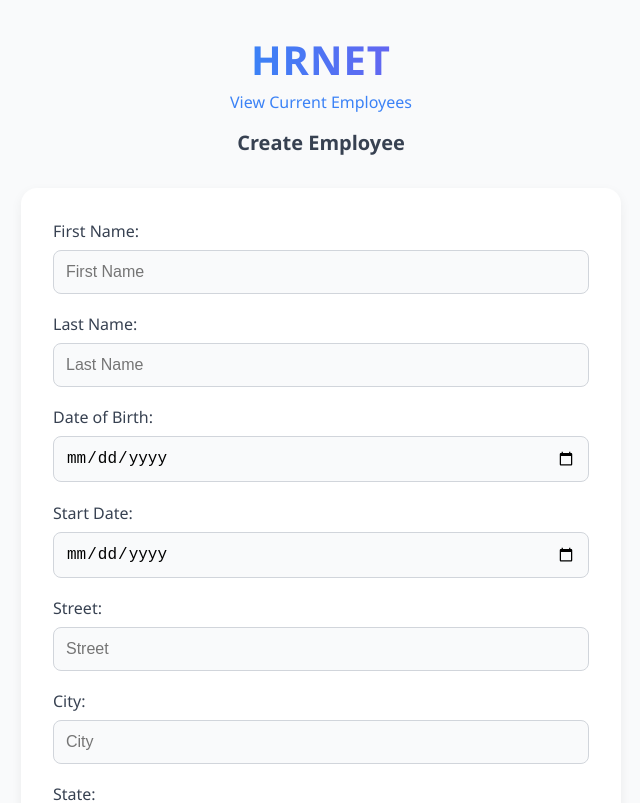
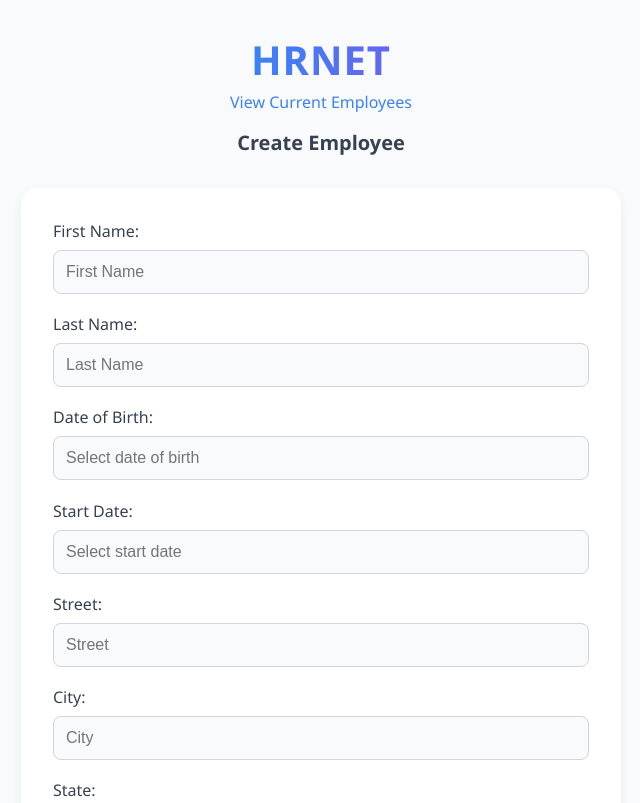
Before and after one commit to Foxygene/HRnet, a React (Vite) app: page / in a window 1280 px wide. Shown: the top 803 px of the page, without its empty margins (319-959 px from the left). Built offline with nearby package versions, Linux system fonts and the light colour scheme.

Commit message:
feat(CreateEmployee): added date picker from lib setup and css tweek

```diff
--- a/package.json
+++ b/package.json
@@ -12,6 +12,7 @@
   "dependencies": {
     "react": "^19.1.0",
     "react-data-table-component": "^7.7.0",
+    "react-datepicker": "^8.4.0",
     "react-dom": "^19.1.0",
     "react-router-dom": "^7.6.2",
     "zustand": "^5.0.5"
--- a/src/pages/CreateEmployee.css
+++ b/src/pages/CreateEmployee.css
@@ -92,3 +92,9 @@ button[type="submit"] {
 button[type="submit"]:hover {
   background-color: #2563eb;
 }
+
+.react-datepicker-wrapper,
+.react-datepicker__input-container,
+.react-datepicker__input-container input {
+  width: 100%;
+}
--- a/src/pages/CreateEmployee.tsx
+++ b/src/pages/CreateEmployee.tsx
@@ -4,6 +4,8 @@ import { states } from "../data/states";
 import { Dropdown } from "../components/Dropdown/Dropdown";
 import "./CreateEmployee.css";
 import { Link } from "react-router-dom";
+import DatePicker from "react-datepicker";
+import "react-datepicker/dist/react-datepicker.css";
 
 const departments = [
   "Sales",
@@ -18,13 +20,13 @@ export const CreateEmployee = () => {
   const [formData, setFormData] = useState({
     firstName: "",
     lastName: "",
-    startDate: "",
     department: "",
-    dateOfBirth: "",
     street: "",
     city: "",
     state: "",
     zipCode: "",
+    dateOfBirth: "",
+    startDate: "",
   });
 
   const handleChange = (
@@ -37,6 +39,16 @@ export const CreateEmployee = () => {
     }));
   };
 
+  const handleDateChange = (
+    name: "dateOfBirth" | "startDate",
+    date: Date | null
+  ) => {
+    setFormData((prev) => ({
+      ...prev,
+      [name]: date ? date.toISOString().split("T")[0] : "",
+    }));
+  };
+
   const handleSubmit = (e: React.FormEvent) => {
     e.preventDefault();
     addEmployee(formData);
@@ -44,13 +56,13 @@ export const CreateEmployee = () => {
     setFormData({
       firstName: "",
       lastName: "",
-      startDate: "",
       department: "",
-      dateOfBirth: "",
       street: "",
       city: "",
       state: "",
       zipCode: "",
+      dateOfBirth: "",
+      startDate: "",
     });
   };
 
@@ -85,21 +97,29 @@ export const CreateEmployee = () => {
 
         <label>
           Date of Birth:
-          <input
-            type="date"
-            name="dateOfBirth"
-            value={formData.dateOfBirth}
-            onChange={handleChange}
+          <DatePicker
+            selected={
+              formData.dateOfBirth ? new Date(formData.dateOfBirth) : null
+            }
+            onChange={(date) => handleDateChange("dateOfBirth", date)}
+            dateFormat="dd/MM/yyyy"
+            placeholderText="Select date of birth"
+            showMonthDropdown
+            showYearDropdown
+            dropdownMode="select"
           />
         </label>
 
         <label>
           Start Date:
-          <input
-            type="date"
-            name="startDate"
-            value={formData.startDate}
-            onChange={handleChange}
+          <DatePicker
+            selected={formData.startDate ? new Date(formData.startDate) : null}
+            onChange={(date) => handleDateChange("startDate", date)}
+            dateFormat="dd/MM/yyyy"
+            placeholderText="Select start date"
+            showMonthDropdown
+            showYearDropdown
+            dropdownMode="select"
           />
         </label>
 
```
Also changed, not shown: 1 other file (tests, documents, lock files or other folders).
